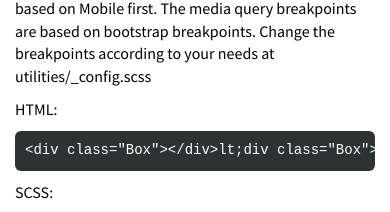
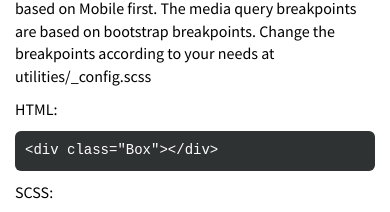
Before and after one commit to sshikhrakar/Sass-Starter, a website: page index.html in a window 390 px wide. Shown: the part 1092-1304 px from the top of the page. Drawn offline with Linux system fonts and the light colour scheme.

Commit message:
HOTFIX: Fix for media query doc

```diff
--- a/index.html
+++ b/index.html
@@ -83,7 +83,7 @@
                  needs at utilities/_config.scss
               </p>
               <p>HTML:</p>
-              <pre>&lt;div class="Box"&gt;&lt;/div&gt;lt;div class="Box"&gt;&lt;/div&gt;lt;div class="Box"&gt;&lt;/div&gt;lt;div class="Box"&gt;&lt;/div&gt;</pre>
+              <pre>&lt;div class="Box"&gt;&lt;/div&gt;</pre>
               <p>SCSS:</p>
 <pre>.Box{
   // For mobile devices of size less than 768px put code here
```
